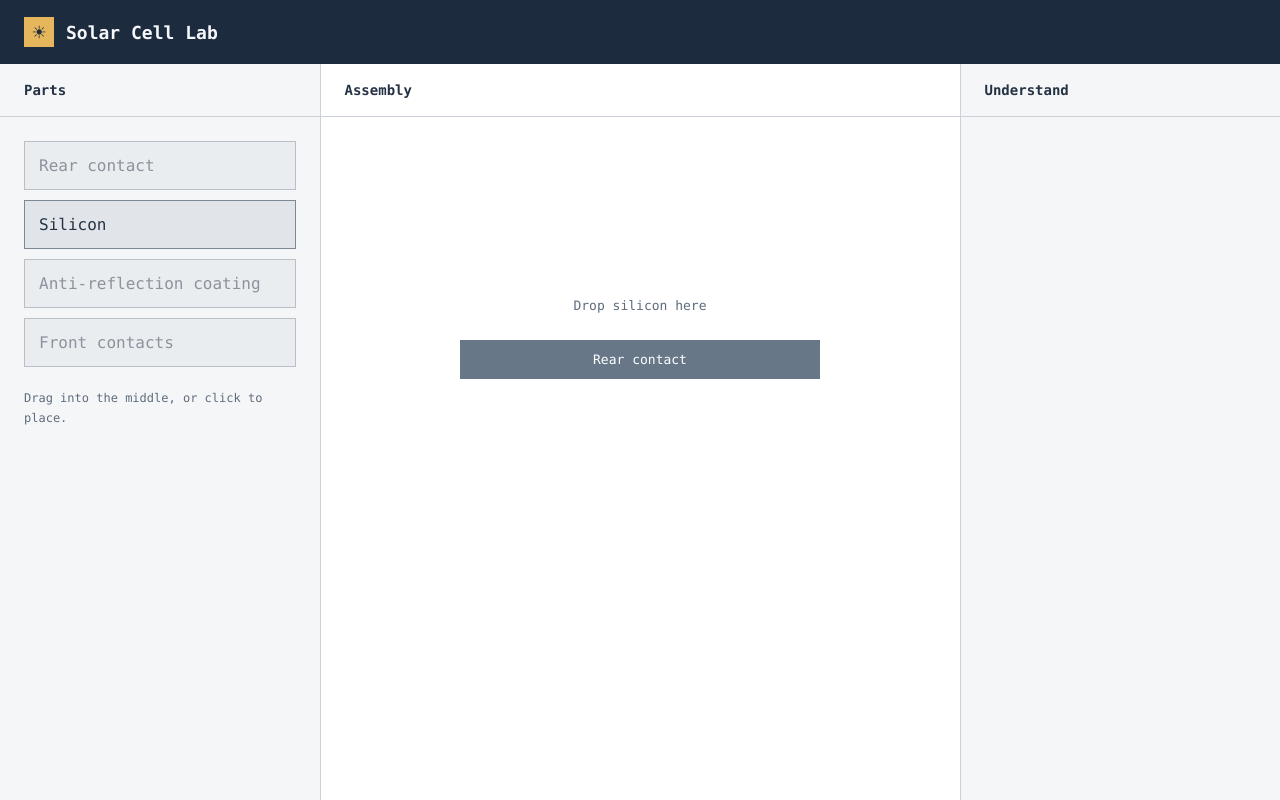
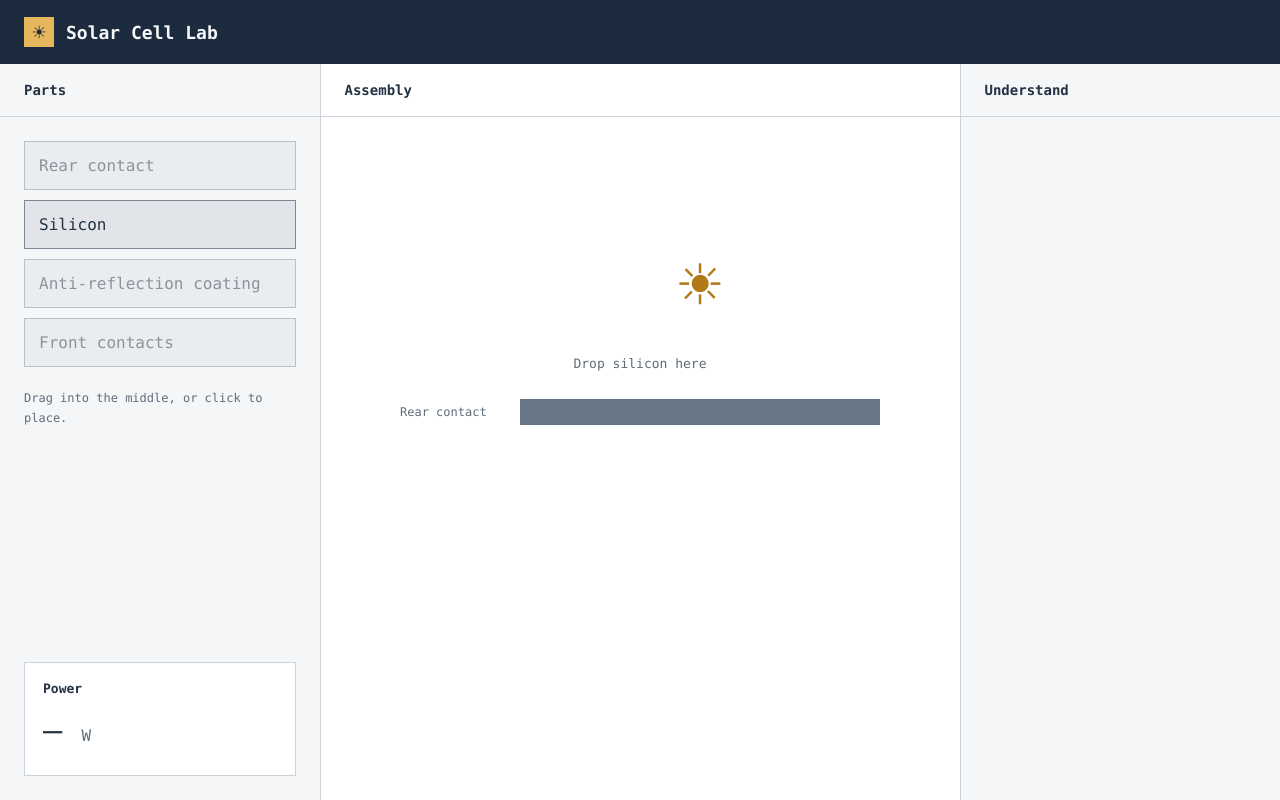
Before and after one commit to Nevetsgaming/Solarpanelsim, a React (Vite) app: page / in a window 1280 px wide. Both pictures are taken after a click on the button "Rear contact". Built offline with nearby package versions, Linux system fonts and the light colour scheme.

Commit message:
Add sun, external layer labels, and power placeholder

```diff
--- a/src/App.css
+++ b/src/App.css
@@ -19,11 +19,11 @@
   background: var(--border);
 }
 
-.panel { min-width: 0; background: #f5f6f8; }
+.panel { min-width: 0; background: #f5f6f8; display: flex; flex-direction: column; }
 .panel:nth-child(2) { background: #fff; }
 .panel-header { padding: 18px 24px; border-bottom: 1px solid var(--border); }
 .panel-header h2 { font-size: 14px; font-weight: 600; }
-.panel-body { min-height: 320px; }
+.panel-body { min-height: 320px; display: flex; flex-direction: column; flex: 1; }
 
 .parts-list { padding: 24px; }
 .part { width: 100%; margin-bottom: 10px; padding: 14px; border: 1px solid #7d8996; background: #e1e5e9; color: #243244; cursor: grab; text-align: left; }
@@ -33,13 +33,20 @@
 .assembly-area { min-height: 440px; padding: 32px; display: grid; place-items: center; }
 .assembly-status { width: 100%; text-align: center; color: var(--muted); font-size: 13px; }
 .assembly-hint { margin-bottom: 24px; }
+.assembly-sun { color: #b17a16; font-size: 72px; line-height: 1; margin-bottom: 32px; padding-left: 120px; }
 /* Reverse the visual order so each new layer sits on top of the previous one. */
-.cell-stack { display: flex; flex-direction: column-reverse; width: 100%; max-width: 360px; margin: auto; }
-.cell-layer { padding: 12px; }
+.cell-stack { display: flex; flex-direction: column-reverse; width: 100%; max-width: 480px; margin: auto; }
+.layer-row { display: grid; grid-template-columns: 120px minmax(0, 1fr); align-items: center; }
+.layer-label { padding-right: 16px; text-align: left; font-size: 12px; overflow-wrap: anywhere; }
+.cell-layer { min-height: 26px; }
 .rear-contact { background: #687788; color: #fff; }
-.silicon { padding: 36px 12px; background: #324f70; color: #fff; }
-.coating { padding: 6px 12px; background: #b4d5df; color: #243244; }
+.silicon { min-height: 90px; background: #324f70; color: #fff; }
+.coating { min-height: 16px; background: #b4d5df; color: #243244; }
 .front-contacts { background: repeating-linear-gradient(90deg, #9da8b5 0 12px, #edf1f5 12px 48px); color: #172332; }
+.power-box { margin: auto 24px 24px; padding: 18px; border: 1px solid var(--border); background: #fff; }
+.power-box h3 { font-size: 13px; font-weight: 600; }
+.power-value { margin-top: 8px; font-size: 32px; }
+.power-value span { font-size: 16px; color: var(--muted); }
 
 @media (max-width: 800px) {
   .workspace { grid-template-columns: minmax(0, 1fr); }
--- a/src/components/CellVisualization.tsx
+++ b/src/components/CellVisualization.tsx
@@ -18,6 +18,7 @@ export default function CellVisualization({ placedPartCount, onPlacePart }: Cell
         }}
       >
         <div className="assembly-status" role="status">
+          <div className="assembly-sun" role="img" aria-label="Sun">☀</div>
           <p className="assembly-hint">
             {parts[placedPartCount]
               ? `Drop ${parts[placedPartCount].name.toLowerCase()} here`
@@ -25,7 +26,10 @@ export default function CellVisualization({ placedPartCount, onPlacePart }: Cell
           </p>
           <div className="cell-stack">
             {parts.slice(0, placedPartCount).map((part) => (
-              <div key={part.id} className={`cell-layer ${part.id}`}>{part.name}</div>
+              <div key={part.id} className="layer-row">
+                <span className="layer-label">{part.name}</span>
+                <div className={`cell-layer ${part.id}`} aria-hidden="true" />
+              </div>
             ))}
           </div>
         </div>
--- a/src/components/DesignPanel.tsx
+++ b/src/components/DesignPanel.tsx
@@ -28,6 +28,10 @@ export default function DesignPanel({ placedPartCount, onPlacePart }: DesignPane
         ))}
         <p className="part-hint">Drag into the middle, or click to place.</p>
       </div>
+      <div className="power-box">
+        <h3>Power</h3>
+        <p className="power-value" aria-label="Power not yet calculated">— <span>W</span></p>
+      </div>
     </Panel>
   )
 }
```
